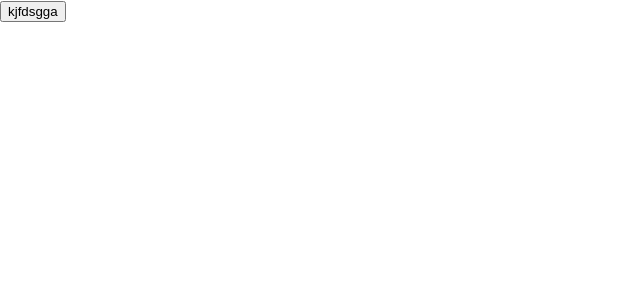
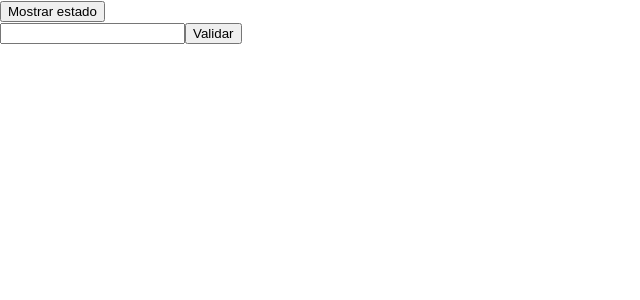
Before and after one commit to JavierRibaldelRio/WebTS, a React (Create React App) app in the folder GeneradorDeClases/generador-de-clases/: page / in a window 1280 px wide. Shown: the top 300 px of the page, without its empty margins (0-640 px from the left). Built offline with nearby package versions, Linux system fonts and the light colour scheme.

Commit message:
He avanzado

```diff
--- a/GeneradorDeClases/generador-de-clases/src/App.css
+++ b/GeneradorDeClases/generador-de-clases/src/App.css
@@ -1 +1,3 @@
 .boton {}
+
+input {}
--- /dev/null
+++ b/GeneradorDeClases/generador-de-clases/src/PreguntaNombre.js
@@ -0,0 +1,35 @@
+var React = require('react');
+const { default: Boton } = require('./boton');
+class PreguntaNombre extends React.Component {
+    constructor(props) {
+        super(props);
+
+        this.state = { texto: undefined }
+    }
+
+    //Al cambio se actualiza el estado
+    cambio(e) {
+        this.setState({ texto: e.target.value });
+    }
+
+    //Evitar que se refresque la página
+    alValidar(e) {
+        e.preventDefault();
+        //Cambia le estado del componente padre
+
+        this.props.cogerNombre(this.state.texto);
+    }
+
+    render() {
+        return (
+            <form onSubmit={this.alValidar.bind(this)}>
+
+                <input className="input"></input>
+
+                <Boton type="submit" texto="Validar"></Boton>
+            </form>
+        )
+    }
+}
+
+export default PreguntaNombre;
--- a/GeneradorDeClases/generador-de-clases/src/generador.js
+++ b/GeneradorDeClases/generador-de-clases/src/generador.js
@@ -1,5 +1,10 @@
 import Boton from './boton';
+import ClaseGenerada from './objetoclaseenerada';
 import objetoTotal from './objetoDePosivilidades';
+import PreguntaNombre from './PreguntaNombre';
+
+import jsonPosibilidades from './posibilidades.json'
+import { toLower } from 'lodash';
 var React = require('react');
 //Contien todo lo relativo al generador
 class Generador extends React.Component {
@@ -8,13 +13,61 @@ class Generador extends React.Component {
     constructor(props) {
         super(props)
 
+        this.state = { posibilidades: objetoTotal(), generado: undefined }
+
+
 
     }
+    //Genera el curso y crea el objeto del curso
+    generarCurso() {
+
+        console.log("Me ejecuto")
+        //copia porpiedades
+        var posibilidades = this.state.posibilidades;
+
+        var a = new Array(); //Almacena los datos del nuevo obejto
+
+        //Deefine una variable global que al macena todos ls de un arrr
+        window.$nombresArrays = ['letras', 'delegado', 'horario', 'tutor', 'ubicacion', 'confinamiento', 'clase'];
+        //Saca 1 casilla de cada array aleatrioamente y la s pone juntas en otro array
+        for (var i = 0; i < window.$nombresArrays.length; i++) {
+
+            a.push(posibilidades[window.$nombresArrays[i]][sacarAleatorio(posibilidades[window.$nombresArrays[i]])]);
+        }
+
+        let claseGenerado = new ClaseGenerada(a[0], a[1], a[2], a[3], a[4], a[5], a[6], a[7]);
+
+        this.setState({ generado: claseGenerado });
+
+        //Saca aleatoriamente una casilla del array
+        function sacarAleatorio(arr) {
+
+            let devolucion = Math.floor(Math.random() * arr.length - 1) + 1;
+
+            return devolucion;
+        }
+    }
+
+    //Coge el nombre del compañero
+
+    eliminarCompanyero(usuario) {
+        var arrayAmigos = [...jsonPosibilidades.companyeros];      //Crea una copia del array del json y se lo asigna a uns a variable
+
+        arrayAmigos.map(toLowerCase());
+
+    }
+
+
+
     render() {
-        console.log(objetoTotal());
 
         return (
-            <Boton texto="kjfdsgga" alPulsar={() => { console.log("He sido presionado") }} />
+            <div>
+                <Boton texto="Mostrar estado" alPulsar={this.generarCurso.bind((this))} />
+
+                <PreguntaNombre cogerNombre={() => { console.log("cogo nombre") }} />
+
+            </div>
         )
 
     }
--- a/GeneradorDeClases/generador-de-clases/src/objetoDePosivilidades.js
+++ b/GeneradorDeClases/generador-de-clases/src/objetoDePosivilidades.js
@@ -2,6 +2,7 @@
 
 import Posibilidad from "./objetoPosibilidad";
 import posibilidades from "./posibilidades.json";
+
 
 function objetoTotal() {
 
--- /dev/null
+++ b/GeneradorDeClases/generador-de-clases/src/objetoclaseenerada.js
@@ -0,0 +1,27 @@
+class ClaseGenerada {
+
+    constructor(letras, delegado, horario, tutor, ubicacion, confinamiento, clase, companyero) {
+        this.letras = letras;   //A
+        this.horario = horario; //Inglés
+        this.tutor = tutor;     //Mayte
+        this.ubicacion = ubicacion; //de las escaletas
+        this.delegado = delegado;   //Malo
+        this.confinamiento = confinamiento; //Sí
+        this.clase = clase;                 //Grnade
+        this.companyero = companyero        //Toni
+
+        this.puntos = (this.tutor.valor + this.letras.valor + this.horario.valor + this.ubicacion.valor + this.delegado.valor + this.confinamiento.valor + this.clase.valor)
+
+    }
+
+
+    //Genera la frase
+    generarFrase() {
+
+        let frase = `El año que viene pasaras a 4º de la ESO. Tu clase será 4º${this.letras.nombre.toUpperCase()} y tut tutor/a será ${this.tutor.nombre}. Tu clase será ${this.clase.nombre} y estara ubicada cerca ${this.ubicacion.nombre} y el delgado será ${this.delegado.nombre}. El viernes a última hora tendrás ${this.horario.nombre}  y además iras a clase con ${this.companyero}. Has obtenido ${this.puntos}`
+
+    }
+
+}
+
+export default ClaseGenerada;
--- a/GeneradorDeClases/generador-de-clases/src/posibilidades.json
+++ b/GeneradorDeClases/generador-de-clases/src/posibilidades.json
@@ -46,5 +46,14 @@
         "Grande",
         "Mediana",
         "Pequeña"
+    ],
+    "companyeros": [
+        "Matteo",
+        "Daniel",
+        "Toni",
+        "Mario",
+        "Carlos",
+        "Hugo",
+        "Javier"
     ]
 }
```
Also changed, not shown: 2 other files (tests, documents, lock files or other folders).
